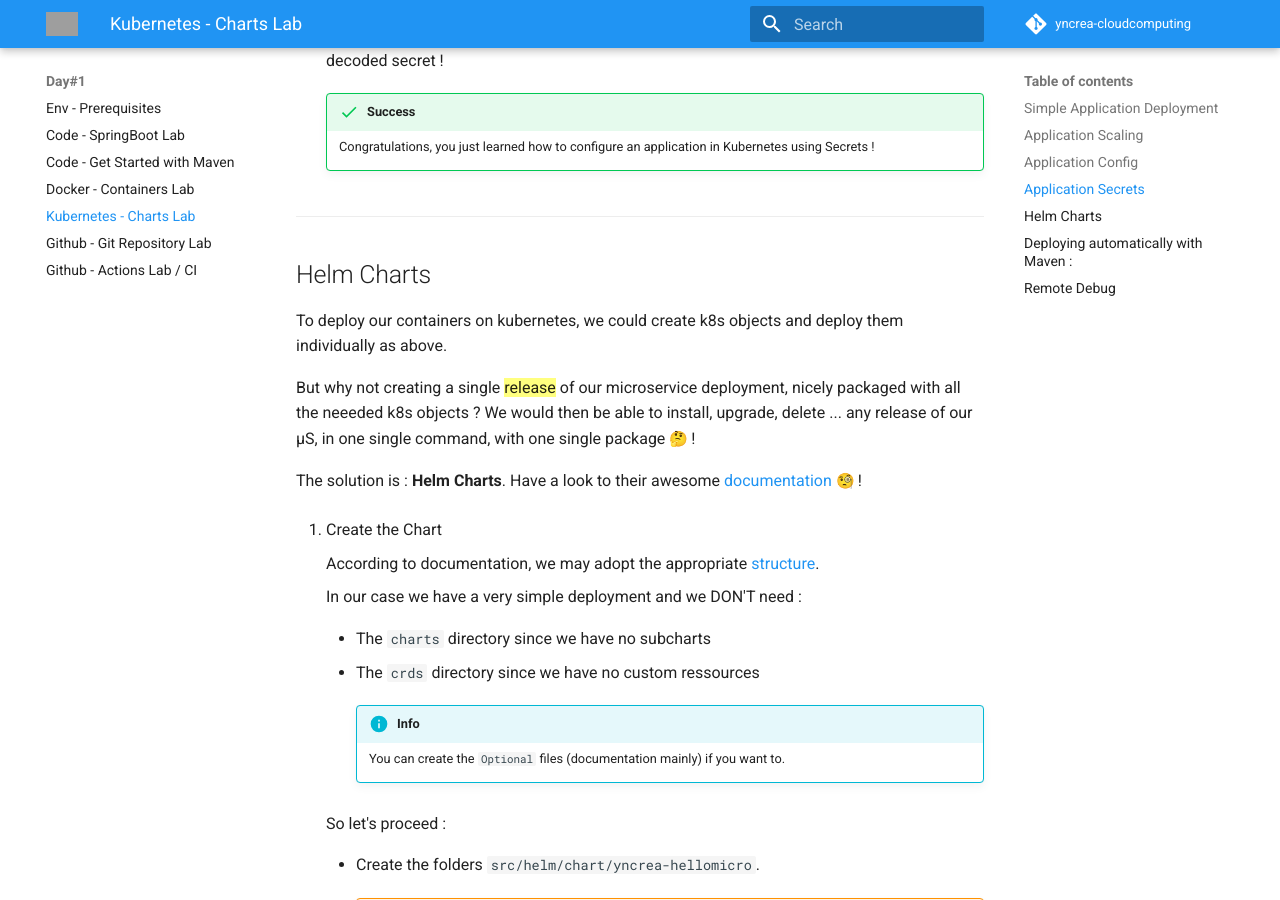
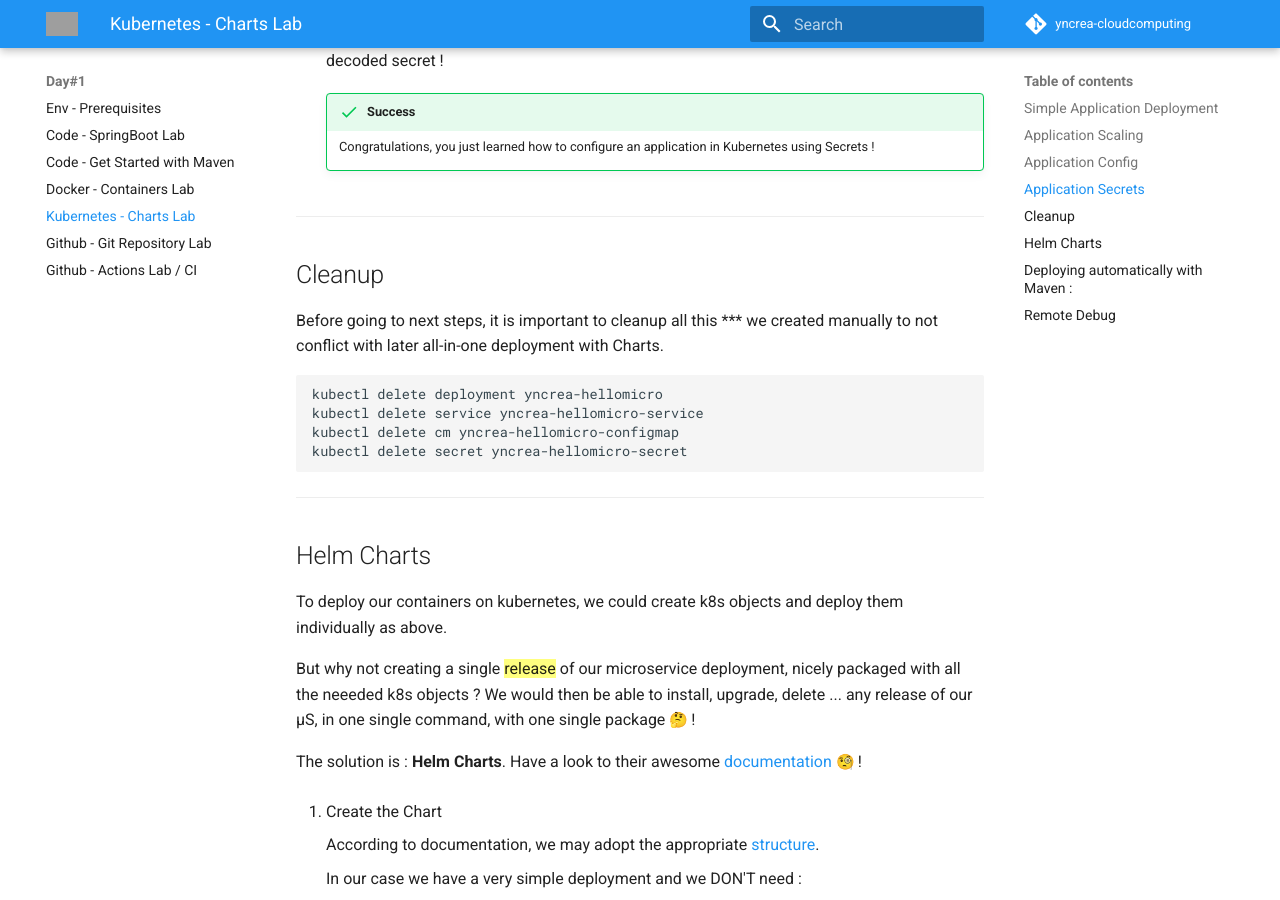
Before and after one commit to jurocknsail/yncrea-cloudcomputing, an MkDocs documentation site: the page built from docs/kubernetes.md, in a window 1280 px wide and 900 px high, scrolled down 6030 px. Built offline with MkDocs 1.6.1 and Material for MkDocs 9.7.7, drawn with Linux system fonts in a browser that asks for light colours; emoji names are drawn with the system emoji font; comment, search, counter and statistics services are not loaded; grey boxes are pictures that could not be loaded.

Commit message:
Update doc

`````diff
--- a/docs/kubernetes.md
+++ b/docs/kubernetes.md
@@ -243,6 +243,19 @@
 
     !!! success
         Congratulations, you just learned how to configure an application in Kubernetes using Secrets !
+
+---
+
+## Cleanup
+
+Before going to next steps, it is important to cleanup all this *** we created manually to not conflict with later all-in-one deployment with Charts.
+
+```` shell
+kubectl delete deployment yncrea-hellomicro
+kubectl delete service yncrea-hellomicro-service
+kubectl delete cm yncrea-hellomicro-configmap
+kubectl delete secret yncrea-hellomicro-secret
+````
 
 ---
 
`````
